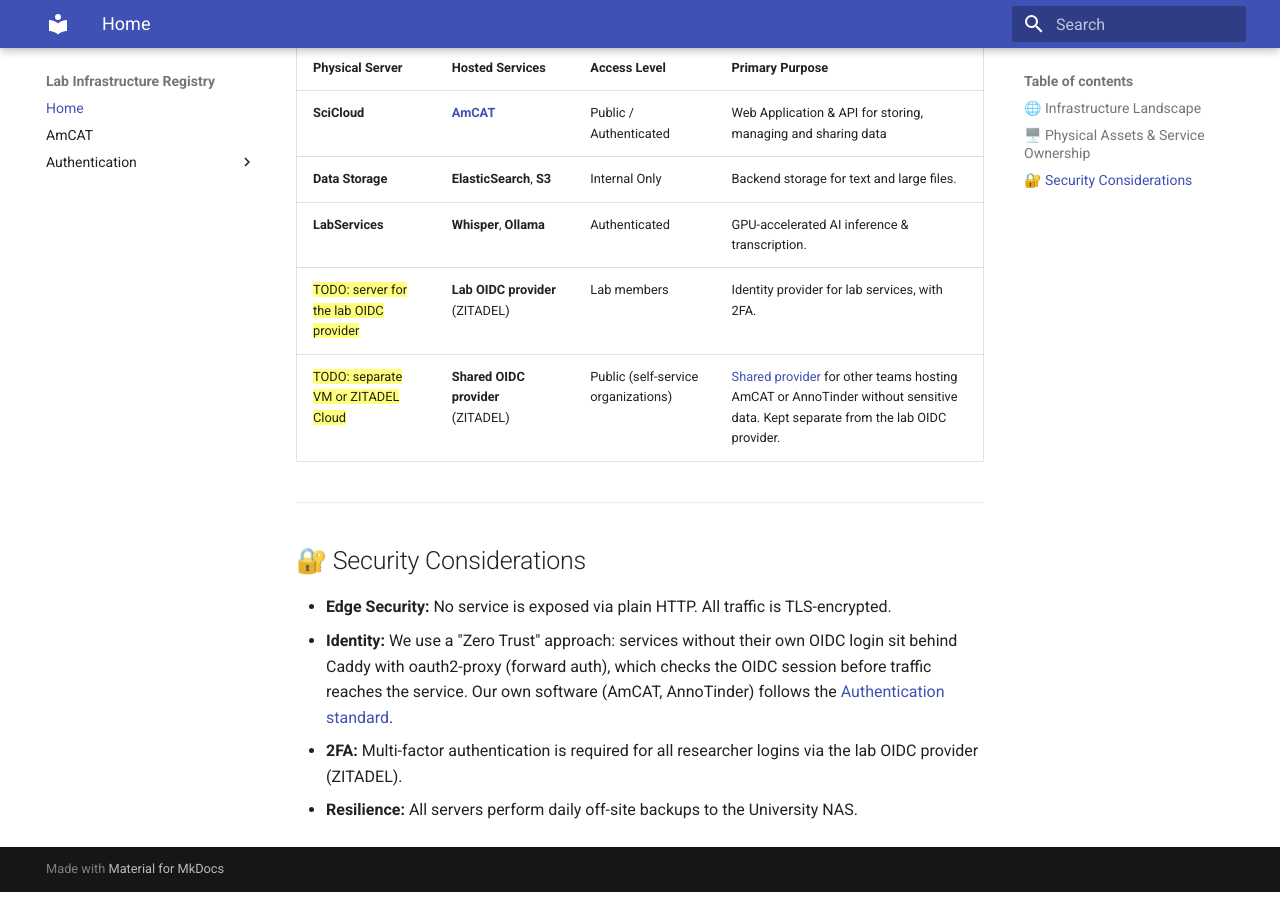
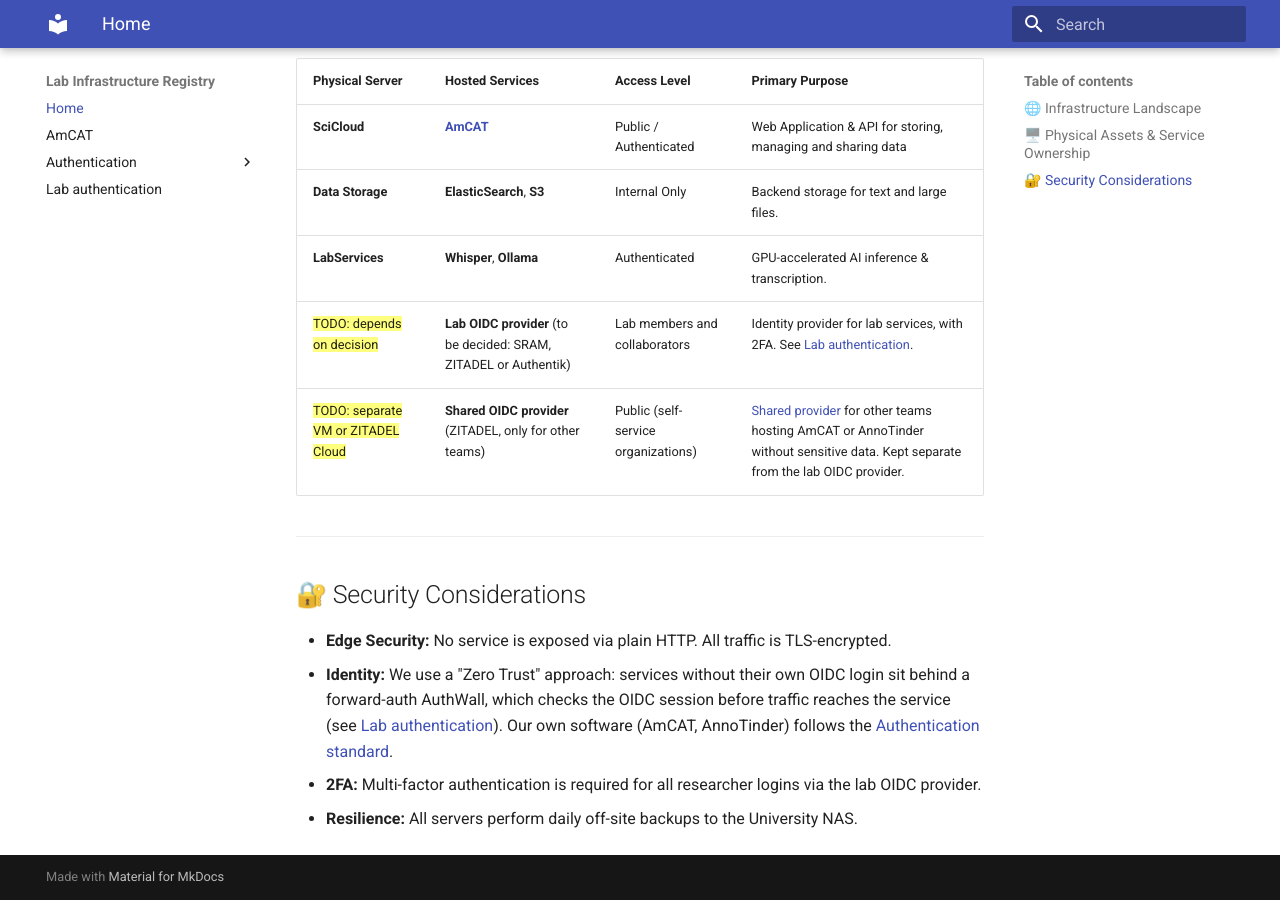
Before and after one commit to kasperwelbers/societal-analytics-lab-infra, an MkDocs documentation site: the page built from docs/index.md, in a window 1280 px wide and 900 px high, scrolled down 1077 px. Built offline with MkDocs 1.6.1 and Material for MkDocs 9.7.7, drawn with Linux system fonts in a browser that asks for light colours.

Commit message:
Add lab authentication page; keep ZITADEL for the shared provider
- lab-auth.md: open decision on the lab's own identity provider
  (SRAM, lab ZITADEL instance, current Authentik), AuthWall per option,
  next steps (test SRAM claims on the acceptance environment)
- index.md: lab OIDC provider "to be decided", shared ZITADEL marked as
  only for other teams
- auth-install.md: shared provider is separate from the lab's own
- mkdocs.yml: navigation entry

Co-Authored-By: Claude Opus 5.5 <noreply@anthropic.com>
Claude-Session: https://claude.ai/code/session_019W6PqugT62H23txcYBEbfm

```diff
--- a/docs/index.md
+++ b/docs/index.md
@@ -13,7 +13,7 @@ graph TD
 
     %% Authentication
     subgraph Auth [Cloud or physical server 2]
-        IdP{Lab OIDC Provider - ZITADEL}
+        IdP{Lab OIDC Provider - to be decided}
     end
     User -.->|OIDC Handshake| IdP
     IdP -.->|JWT w/ 2FA Claim| User
@@ -25,7 +25,7 @@ graph TD
 
     %% Physical Server 1
     subgraph LabServices [Physical Server 1: LabServices]
-        ProxyLab(Caddy + oauth2-proxy AuthWall)
+        ProxyLab(Rev Proxy + AuthWall)
         ProxyLab --> Whisper
         ProxyLab --> Ollama
     end
@@ -60,13 +60,13 @@ graph TD
 | **SciCloud** | **[AmCAT](./amcat.md)** | Public / Authenticated | Web Application & API for storing, managing and sharing data |
 | **Data Storage** | **ElasticSearch**, **S3** | Internal Only | Backend storage for text and large files. |
 | **LabServices** | **Whisper**, **Ollama** | Authenticated | GPU-accelerated AI inference & transcription. |
-| ==TODO: server for the lab OIDC provider== | **Lab OIDC provider** (ZITADEL) | Lab members | Identity provider for lab services, with 2FA. |
-| ==TODO: separate VM or ZITADEL Cloud== | **Shared OIDC provider** (ZITADEL) | Public (self-service organizations) | [Shared provider](./auth-install.md#option-1-our-shared-oidc-provider) for other teams hosting AmCAT or AnnoTinder without sensitive data. Kept separate from the lab OIDC provider. |
+| ==TODO: depends on decision== | **Lab OIDC provider** (to be decided: SRAM, ZITADEL or Authentik) | Lab members and collaborators | Identity provider for lab services, with 2FA. See [Lab authentication](./lab-auth.md). |
+| ==TODO: separate VM or ZITADEL Cloud== | **Shared OIDC provider** (ZITADEL, only for other teams) | Public (self-service organizations) | [Shared provider](./auth-install.md#option-1-our-shared-oidc-provider) for other teams hosting AmCAT or AnnoTinder without sensitive data. Kept separate from the lab OIDC provider. |
 
 ---
 
 ## 🔐 Security Considerations
 * **Edge Security:** No service is exposed via plain HTTP. All traffic is TLS-encrypted.
-* **Identity:** We use a "Zero Trust" approach: services without their own OIDC login sit behind Caddy with oauth2-proxy (forward auth), which checks the OIDC session before traffic reaches the service. Our own software (AmCAT, AnnoTinder) follows the [Authentication standard](./auth.md).
-* **2FA:** Multi-factor authentication is required for all researcher logins via the lab OIDC provider (ZITADEL).
+* **Identity:** We use a "Zero Trust" approach: services without their own OIDC login sit behind a forward-auth AuthWall, which checks the OIDC session before traffic reaches the service (see [Lab authentication](./lab-auth.md)). Our own software (AmCAT, AnnoTinder) follows the [Authentication standard](./auth.md).
+* **2FA:** Multi-factor authentication is required for all researcher logins via the lab OIDC provider.
 * **Resilience:** All servers perform daily off-site backups to the University NAS.
--- a/mkdocs.yml
+++ b/mkdocs.yml
@@ -10,6 +10,7 @@ nav:
       - Installation guide: auth-install.md
       - Migration guide: auth-migration.md
       - 2FA decision record: auth-2fa.md
+  - Lab authentication: lab-auth.md
 
 markdown_extensions:
   - admonition
```
Also changed, not shown: docs/auth-install.md (+1 -1 lines), docs/lab-auth.md (added, +65 -0 lines).
